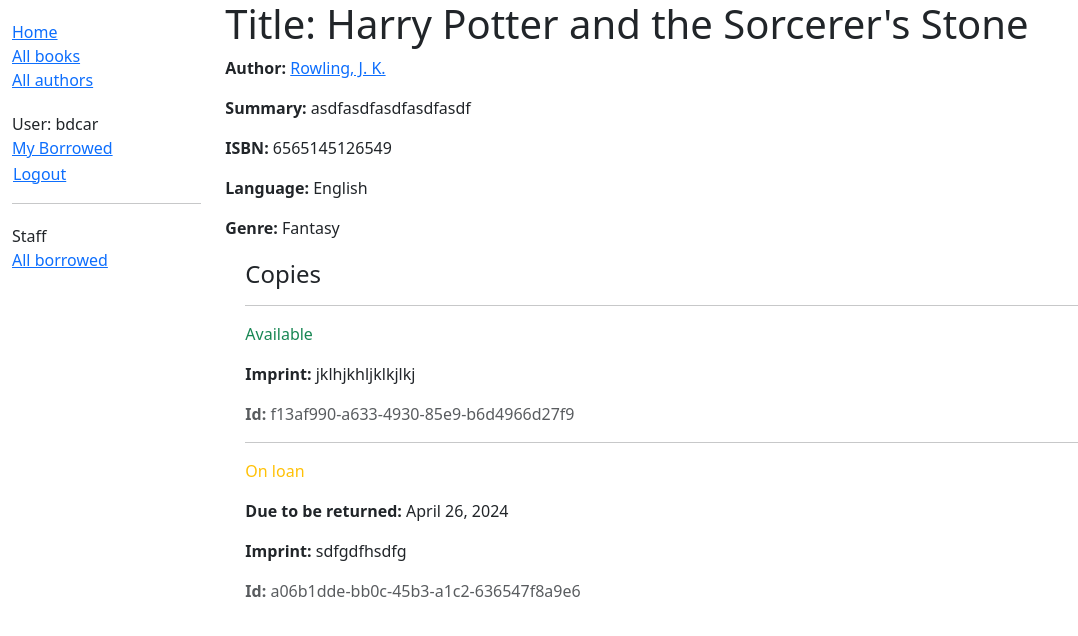
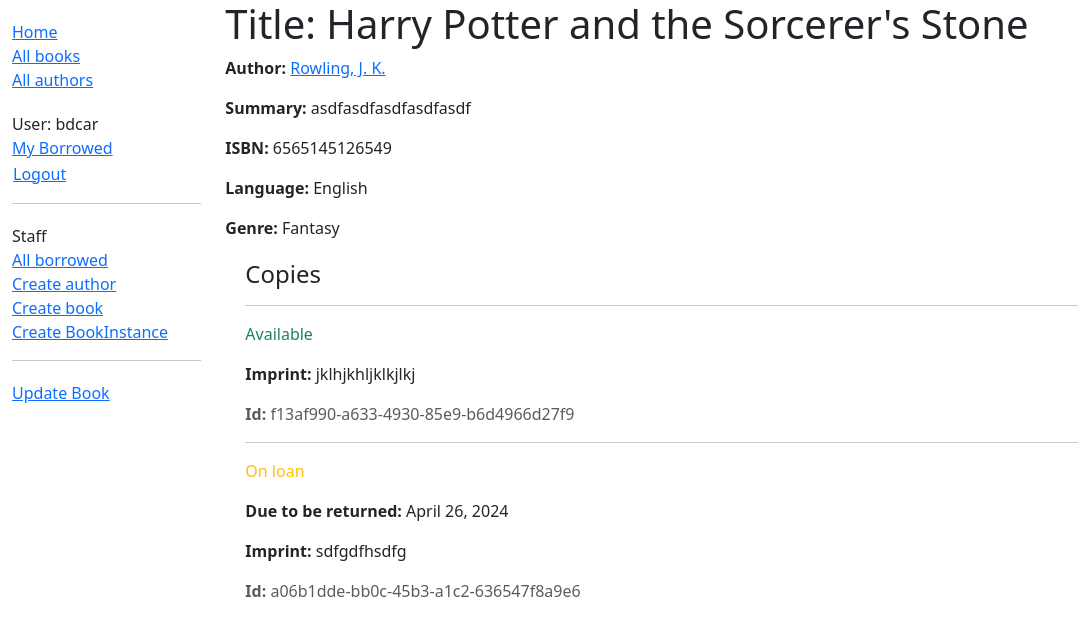
Before and after one commit to bdcarlson964/csci313-assignment-3-Benjamin-Carlson, a Django app: page /catalog/book/1 in a window 1280 px wide. Shown: the top 636 px of the page, without its empty margins (0-1078 px from the left). Run offline with Django 5.2, Linux system fonts and the light colour scheme; a user stored in the database is signed in; data comes from the database, SQL or seed files in the repository; both versions use the stored data as it was after the commit.

Commit message:
Created forms for author, book, and bookinstance

```diff
--- a/locallibrary/catalog/templates/base_generic.html
+++ b/locallibrary/catalog/templates/base_generic.html
@@ -42,9 +42,19 @@
             <hr>
             <ul class="sidebar-nav">
             <li>Staff</li>
-            <li><a href="{% url 'all-borrowed' %}">All borrowed</a></li>
+              <li><a href="{% url 'all-borrowed' %}">All borrowed</a></li>
+            {% if perms.catalog.add_author %}
+              <li><a href="{% url 'author-create' %}">Create author</a></li>
+            {% endif %}
+            {% if perms.catalog.add_book %}
+              <li><a href="{% url 'book-create' %}">Create book</a></li>
+            {% endif %}
+            {% if perms.catalog.add_bookinstance %}
+              <li><a href="{% url 'bookinstance-create' %}">Create BookInstance</a></li>
+            {% endif %}
             </ul>
             {% endif %}
+
 
           {% endblock %}
         </div>
--- a/locallibrary/catalog/templates/catalog/book_detail.html
+++ b/locallibrary/catalog/templates/catalog/book_detail.html
@@ -26,3 +26,20 @@
     {% endfor %}
   </div>
 {% endblock %}
+
+{% block sidebar %}
+  {{ block.super }}
+
+  {% if perms.catalog.change_book or perms.catalog.delete_book %}
+  <hr>
+  <ul class="sidebar-nav">
+    {% if perms.catalog.change_book %}
+      <li><a href="{% url 'book-update' book.id %}">Update Book</a></li>
+    {% endif %}
+    {% if not book.bookinstance_set.all and perms.catalog.delete_book %}
+      <li><a href="{% url 'book-delete' book.id %}">Delete Book</a></li>
+    {% endif %}
+    </ul>
+  {% endif %}
+
+{% endblock %}
--- a/locallibrary/catalog/templates/catalog/bookinstance_list_borrowed_all.html
+++ b/locallibrary/catalog/templates/catalog/bookinstance_list_borrowed_all.html
@@ -8,7 +8,7 @@
 
       {% for bookinst in bookinstance_list %}
       <li class="{% if bookinst.is_overdue %}text-danger{% endif %}">
-        <a href="{% url 'book-detail' bookinst.book.pk %}">{{bookinst.book.title}}</a> ({{ bookinst.due_back }}) {% if user.is_staff %}- {{ bookinst.borrower }}{% endif %}
+        <a href="{% url 'book-detail' bookinst.book.pk %}">{{bookinst.book.title}}</a> ({{ bookinst.due_back }}) {% if user.is_staff %}- {{ bookinst.borrower }}{% endif %}{% if perms.catalog.can_mark_returned %}- <a href="{% url 'renew-book-librarian' bookinst.id %}">Renew</a>{% endif %}
       </li>
       {% endfor %}
     </ul>
--- a/locallibrary/catalog/urls.py
+++ b/locallibrary/catalog/urls.py
@@ -9,4 +9,20 @@
     path('author/<int:pk>', views.AuthorDetailView.as_view(), name='author-detail'),
     path('mybooks/', views.LoanedBooksByUserListView.as_view(), name='my-borrowed'),
     path(r'borrowed', views.LoanedBooksAllListView.as_view(), name='all-borrowed'),
+    path('book/<uuid:pk>/renew/', views.renew_book_librarian, name='renew-book-librarian'),
+    path('author/create/', views.AuthorCreate.as_view(), name='author-create'),
+    path('author/<int:pk>/update/', views.AuthorUpdate.as_view(), name='author-update'),
+    path('author/<int:pk>/delete/', views.AuthorDelete.as_view(), name='author-delete'),
+    path('book/create/', views.BookCreate.as_view(), name='book-create'),
+    path('book/<int:pk>/update/', views.BookUpdate.as_view(), name='book-update'),
+    path('book/<int:pk>/delete/', views.BookDelete.as_view(), name='book-delete'),
+    path('bookinstances/', views.BookInstanceListView.as_view(), name='bookinstances'),
+    path('bookinstance/<uuid:pk>', views.BookInstanceDetailView.as_view(),
+         name='bookinstance-detail'),
+    path('bookinstance/create/', views.BookInstanceCreate.as_view(),
+         name='bookinstance-create'),
+    path('bookinstance/<uuid:pk>/update/',
+         views.BookInstanceUpdate.as_view(), name='bookinstance-update'),
+    path('bookinstance/<uuid:pk>/delete/',
+         views.BookInstanceDelete.as_view(), name='bookinstance-delete'),
 ]
--- a/locallibrary/catalog/views.py
+++ b/locallibrary/catalog/views.py
@@ -72,3 +72,128 @@
 
     def get_queryset(self):
         return BookInstance.objects.filter(status__exact='o').order_by('due_back')
+
+import datetime
+
+from django.contrib.auth.decorators import login_required, permission_required
+from django.shortcuts import get_object_or_404
+from django.http import HttpResponseRedirect
+from django.urls import reverse
+
+from catalog.forms import RenewBookForm
+
+@login_required
+@permission_required('catalog.can_mark_returned', raise_exception=True)
+def renew_book_librarian(request, pk):
+    """View function for renewing a specific BookInstance by librarian."""
+    book_instance = get_object_or_404(BookInstance, pk=pk)
+
+    # If this is a POST request then process the Form data
+    if request.method == 'POST':
+
+        # Create a form instance and populate it with data from the request (binding):
+        form = RenewBookForm(request.POST)
+
+        # Check if the form is valid:
+        if form.is_valid():
+            # process the data in form.cleaned_data as required (here we just write it to the model due_back field)
+            book_instance.due_back = form.cleaned_data['renewal_date']
+            book_instance.save()
+
+            # redirect to a new URL:
+            return HttpResponseRedirect(reverse('all-borrowed'))
+
+    # If this is a GET (or any other method) create the default form.
+    else:
+        proposed_renewal_date = datetime.date.today() + datetime.timedelta(weeks=3)
+        form = RenewBookForm(initial={'renewal_date': proposed_renewal_date})
+
+    context = {
+        'form': form,
+        'book_instance': book_instance,
+    }
+
+    return render(request, 'catalog/book_renew_librarian.html', context)
+
+from django.views.generic.edit import CreateView, UpdateView, DeleteView
+from django.urls import reverse_lazy
+from .models import Author
+
+class AuthorCreate(PermissionRequiredMixin, CreateView):
+    model = Author
+    fields = ['first_name', 'last_name', 'date_of_birth', 'date_of_death']
+    initial = {'date_of_death': '11/11/2023'}
+    permission_required = 'catalog.add_author'
+
+class AuthorUpdate(PermissionRequiredMixin, UpdateView):
+    model = Author
+    # Not recommended (potential security issue if more fields added)
+    fields = '__all__'
+    permission_required = 'catalog.change_author'
+
+class AuthorDelete(PermissionRequiredMixin, DeleteView):
+    model = Author
+    success_url = reverse_lazy('authors')
+    permission_required = 'catalog.delete_author'
+
+    def form_valid(self, form):
+        try:
+            self.object.delete()
+            return HttpResponseRedirect(self.success_url)
+        except Exception as e:
+            return HttpResponseRedirect(
+                reverse("author-delete", kwargs={"pk": self.object.pk})
+            )
+
+class BookCreate(PermissionRequiredMixin, CreateView):
+    model = Book
+    fields = ['title', 'author', 'summary', 'isbn', 'genre', 'language']
+    permission_required = 'catalog.add_book'
+
+
+class BookUpdate(PermissionRequiredMixin, UpdateView):
+    model = Book
+    fields = ['title', 'author', 'summary', 'isbn', 'genre', 'language']
+    permission_required = 'catalog.change_book'
+
+
+class BookDelete(PermissionRequiredMixin, DeleteView):
+    model = Book
+    success_url = reverse_lazy('books')
+    permission_required = 'catalog.delete_book'
+
+    def form_valid(self, form):
+        try:
+            self.object.delete()
+            return HttpResponseRedirect(self.success_url)
+        except Exception as e:
+            return HttpResponseRedirect(
+                reverse("book-delete", kwargs={"pk": self.object.pk})
+            )
+
+class BookInstanceCreate(PermissionRequiredMixin, CreateView):
+    model = BookInstance
+    fields = ['book', 'imprint', 'due_back', 'borrower', 'status']
+    permission_required = 'catalog.add_bookinstance'
+
+
+class BookInstanceUpdate(PermissionRequiredMixin, UpdateView):
+    model = BookInstance
+    # fields = "__all__"
+    fields = ['imprint', 'due_back', 'borrower', 'status']
+    permission_required = 'catalog.change_bookinstance'
+
+
+class BookInstanceDelete(PermissionRequiredMixin, DeleteView):
+    model = BookInstance
+    success_url = reverse_lazy('bookinstances')
+    permission_required = 'catalog.delete_bookinstance'
+
+class BookInstanceListView(generic.ListView):
+    """Generic class-based view for a list of books."""
+    model = BookInstance
+    paginate_by = 10
+
+class BookInstanceDetailView(generic.DetailView):
+    """Generic class-based detail view for a book."""
+    model = BookInstance
```
Also changed, not shown: locallibrary/catalog/forms.py (added, +23 -0 lines), locallibrary/catalog/templates/catalog/author_confirm_delete.html (added, +25 -0 lines), locallibrary/catalog/templates/catalog/author_detail.html (+16 -0 lines), locallibrary/catalog/templates/catalog/author_form.html (added, +11 -0 lines), locallibrary/catalog/templates/catalog/book_confirm_delete.html (added, +25 -0 lines), locallibrary/catalog/templates/catalog/book_form.html (added, +13 -0 lines), locallibrary/catalog/templates/catalog/book_renew_librarian.html (added, +15 -0 lines), locallibrary/catalog/templates/catalog/bookinstance_confirm_delete.html (added, +14 -0 lines), locallibrary/catalog/templates/catalog/bookinstance_detail.html (added, +36 -0 lines), locallibrary/catalog/templates/catalog/bookinstance_form.html (added, +13 -0 lines), locallibrary/catalog/templates/catalog/bookinstance_list.html (added, +16 -0 lines), locallibrary/db.sqlite3.
